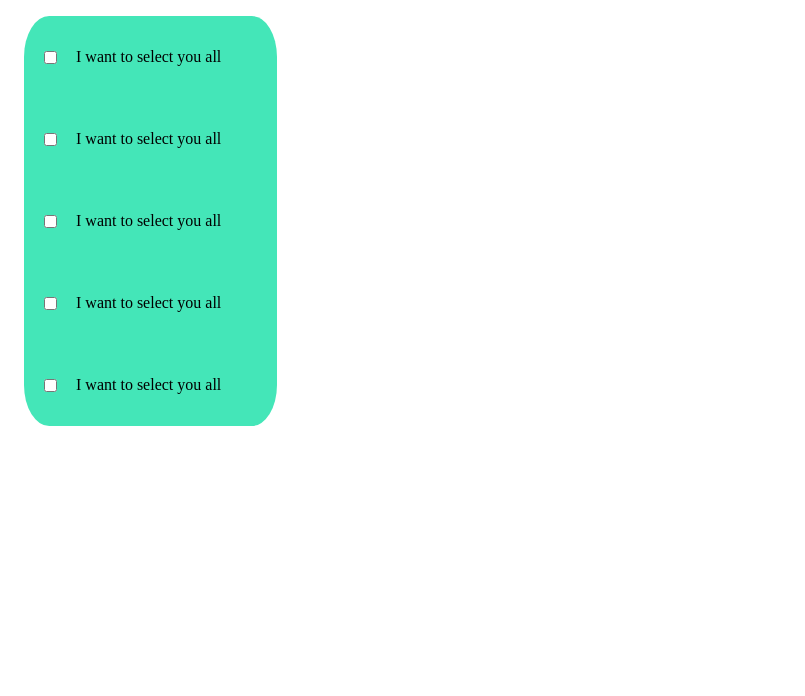
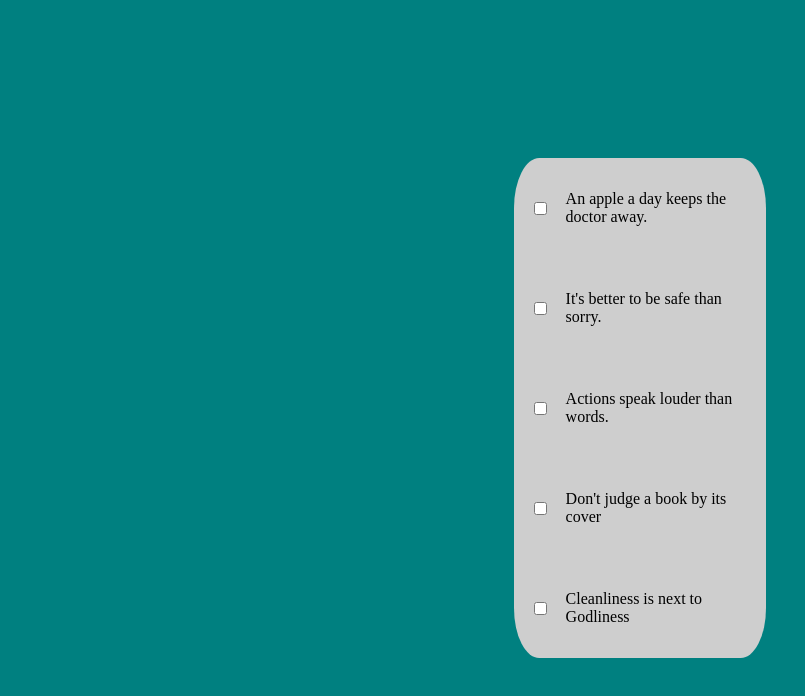
Before and after one commit to sadiq-codes/Javascript-30, a plain HTML site: page Shift 2 Select/index.html in a window 1280 px wide. Shown: the whole page, without its empty margins (0-805 px from the left). Drawn offline with Linux system fonts and the light colour scheme.

Commit message:
add link

```diff
--- a/Shift 2 Select/index.html
+++ b/Shift 2 Select/index.html
@@ -11,23 +11,23 @@
 <div class="inbox">
     <div class="item">
         <input type="checkbox" name="" id="">
-        <p class="text">I want to select you all</p>
+        <p class="text">An apple a day keeps the doctor away.</p>
     </div>
     <div class="item">
         <input type="checkbox" name="" id="">
-        <p class="text">I want to select you all</p>
+        <p class="text">It's better to be safe than sorry.</p>
     </div>
     <div class="item">
         <input type="checkbox" name="" id="">
-        <p class="text">I want to select you all</p>
+        <p class="text">Actions speak louder than words. </p>
     </div>
     <div class="item">
         <input type="checkbox" name="" id="">
-        <p class="text">I want to select you all</p>
+        <p class="text">Don't judge a book by its cover</p>
     </div>
     <div class="item">
         <input type="checkbox" name="" id="">
-        <p class="text">I want to select you all</p>
+        <p class="text">Cleanliness is next to Godliness</p>
     </div>
 </div>
 </body>
@@ -52,9 +52,6 @@
         }
         lastChecked = this
      }
-
-
-
     items.forEach(item => item.addEventListener('click', selectMultiple))
 </script>
 </html>
--- a/Shift 2 Select/style.css
+++ b/Shift 2 Select/style.css
@@ -1,8 +1,15 @@
+body {
+    display: flex;
+    align-items: center;
+    justify-content: center;
+    min-height: 100vh;
+    background-color: teal;
+}
 .inbox {
     display: flex;
     flex-direction: column;
     margin: 1em;
-    background: rgb(68, 230, 184);
+    background: rgb(206, 206, 206);
     width: 20%;
     border-radius: 10%;
 }
```
Also changed, not shown: 1 other file.
